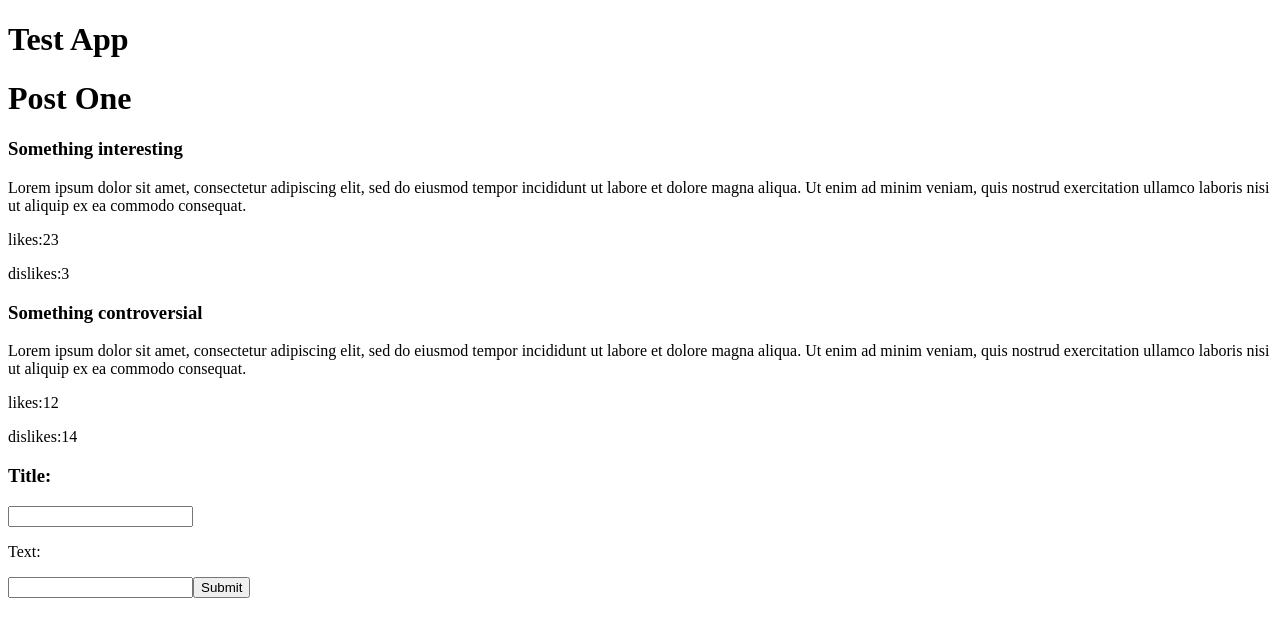
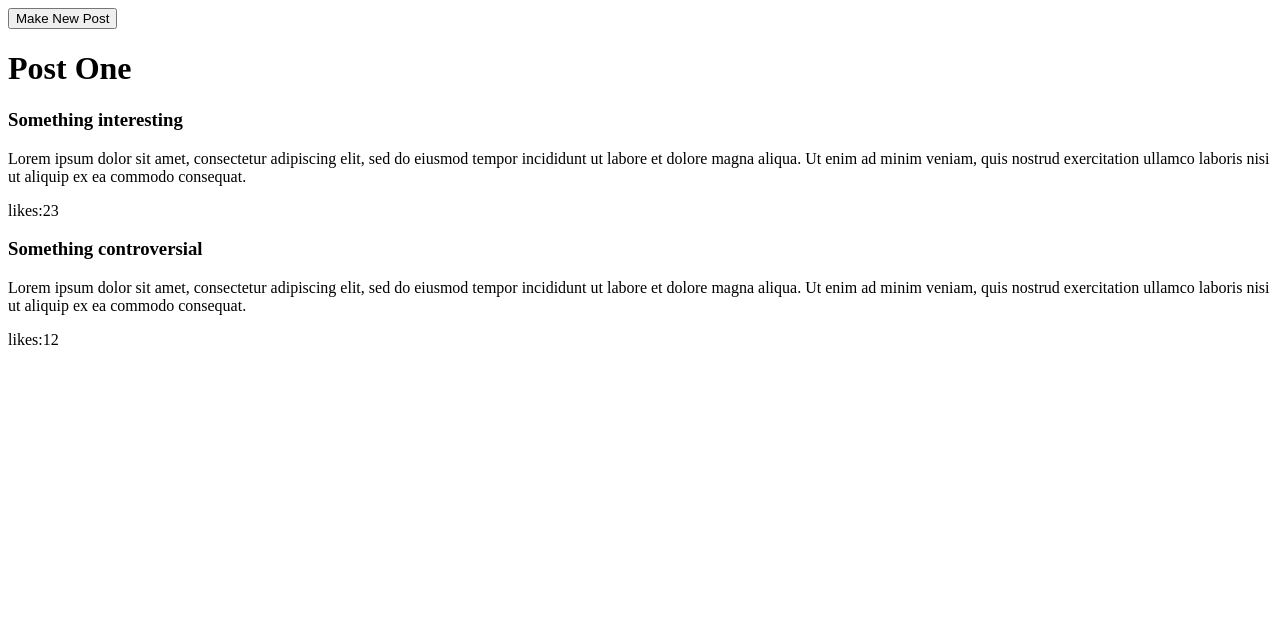
Before and after one commit to vmartinezlive/discussion-board, a React app: page /#/ in a window 1280 px wide. Shown: the top 636 px of the page. Built offline with nearby package versions, Linux system fonts and the light colour scheme.

Commit message:
remove dislikes, fix errors

```diff
--- a/src/components/App.jsx
+++ b/src/components/App.jsx
@@ -7,24 +7,24 @@ class App extends React.Component {
   constructor(props) {
     super(props);
     this.state = {
+      formVisible: false,
       masterListOfPosts: [
         {
           title: 'Something interesting',
           text: 'Lorem ipsum dolor sit amet, consectetur adipiscing elit, sed do eiusmod tempor incididunt ut labore et dolore magna aliqua. Ut enim ad minim veniam, quis nostrud exercitation ullamco laboris nisi ut aliquip ex ea commodo consequat.',
           likes: 23,
-          dislikes: 3,
           id: v4()
         },
         {
           title: 'Something controversial',
           text: 'Lorem ipsum dolor sit amet, consectetur adipiscing elit, sed do eiusmod tempor incididunt ut labore et dolore magna aliqua. Ut enim ad minim veniam, quis nostrud exercitation ullamco laboris nisi ut aliquip ex ea commodo consequat.',
           likes: 12,
-          dislikes: 14,
           id: v4()
         }
       ]
     };
     this.handleAddNewPost = this.handleAddNewPost.bind(this);
+    this.handleToggleViewForm = this.handleToggleViewForm.bind(this);
   }
 
   //Defines a function to add a new post to the masterList. We need to pass it down to the Form.
@@ -35,13 +35,23 @@ class App extends React.Component {
     this.setState({masterListOfPosts: newListOfPosts});
   }
 
+  handleToggleViewForm(){
+    this.setState({formVisible: !this.state.formVisible});
+    console.log(this.state.formVisible);
+  }
+
   // passing handleAddNewPost to the <Form> component as a prop. Renamed onAddNewPost
   render(){
+    let currentlyVisibleContent = null;
+    if (this.state.formVisible) {
+      currentlyVisibleContent = <Form onAddNewPost={this.handleAddNewPost} onToggleViewForm={this.handleToggleViewForm}/>;
+    } else {
+      currentlyVisibleContent = <PostContainer childListOfPosts={this.state.masterListOfPosts} />;
+    }
     return(
       <div>
-        <h1>Test App</h1>
-        <PostContainer childListOfPosts={this.state.masterListOfPosts} />
-        <Form onAddNewPost={this.handleAddNewPost}/>
+        <button type="button" onClick={this.handleToggleViewForm}>Make New Post</button>
+        {currentlyVisibleContent}
       </div>
     );
   }
--- a/src/components/Form.jsx
+++ b/src/components/Form.jsx
@@ -11,7 +11,8 @@ function Form(props){
     e.preventDefault();
     console.log(_postTitle.value);
     console.log(_postText.value);
-    props.onAddNewPost({title: _postTitle.value, text: _postText.value, likes: 0, dislikes: 0, id: v4()});
+    props.onAddNewPost({title: _postTitle.value, text: _postText.value, likes: 0, id: v4()});
+    props.onToggleViewForm();
   }
 
   return(
@@ -21,7 +22,7 @@ function Form(props){
         <input type="text" ref={(input)=>{_postTitle=input;}}/>
         <p>Text:</p>
         <input type="text" ref={(input)=>{_postText=input;}}/>
-        <button type="submit">Submit</button>
+        <button type="submit" >Submit</button>
 
       </form>
     </div>
@@ -29,7 +30,8 @@ function Form(props){
   );
 }
 Form.propTypes = {
-  onAddNewPost: PropTypes.func
+  onAddNewPost: PropTypes.func,
+  onToggleViewForm: PropTypes.func
 };
 
 export default Form;
--- a/src/components/PostContainer.jsx
+++ b/src/components/PostContainer.jsx
@@ -12,7 +12,6 @@ function PostContainer(props) {
         <Posts title={post.title}
           text={post.text}
           likes={post.likes}
-          dislikes={post.dislikes}
           id={post.id}
           key={post.id}/>
       )}
--- a/src/components/Posts.jsx
+++ b/src/components/Posts.jsx
@@ -8,7 +8,6 @@ function Posts(props) {
       <h3>{props.title}</h3>
       <p>{props.text}</p>
       <p>likes:{props.likes}</p>
-      <p>dislikes:{props.dislikes}</p>
     </div>
   );
 }
@@ -16,7 +15,6 @@ function Posts(props) {
 Posts.propTypes = {
   title: PropTypes.string.isRequired,
   text: PropTypes.string.isRequired,
-  likes: PropTypes.number.isRequired,
-  dislikes: PropTypes.number.isRequired
+  likes: PropTypes.number.isRequired
 };
 export default Posts;
```
